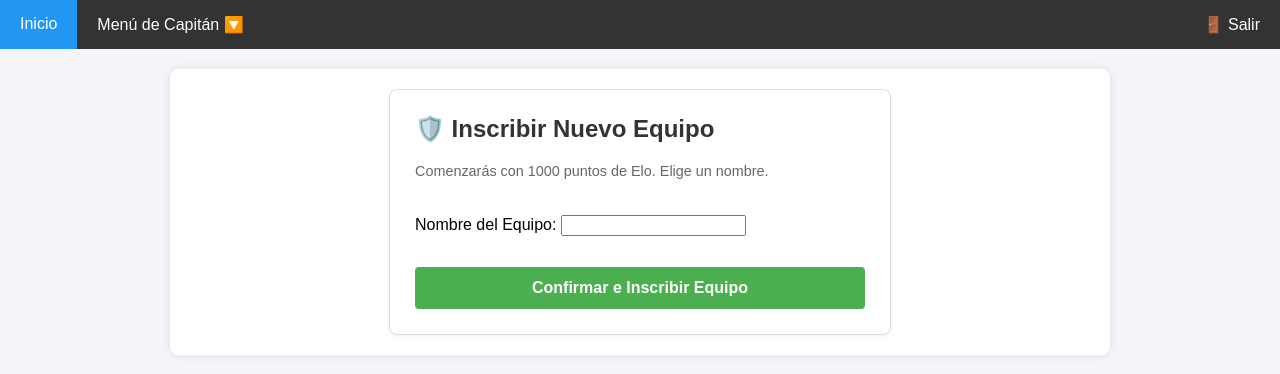
After one commit to MartinAguilarg/Proyecto-inicial-IWG400, a Django app: page /crear-equipo/ in a window 1280 px wide. The commit adds this page. Shown: the top 374 px of the page. Run offline with Django 5.2, Linux system fonts and the light colour scheme; the visitor is signed in with stand-in values (Sample User, id 1); data that the repository does not hold is empty.

Commit message:
Arreglo del logout, creacion de equipo y reporte de resultado

```diff
--- a/proyecto/settings.py
+++ b/proyecto/settings.py
@@ -127,5 +127,6 @@ MAILERS = {
     },
 }
 
-LOGIN_REDIRECT_URL = '/'
 LOGIN_URL = '/cuentas/login/'
+LOGIN_REDIRECT_URL = 'inicio'
+LOGOUT_REDIRECT_URL = 'inicio'
--- a/proyecto/urls.py
+++ b/proyecto/urls.py
@@ -1,22 +1,28 @@
 from django.contrib import admin
 from django.urls import path, include
 from torneo import views
+
 urlpatterns = [
     path('admin/', admin.site.urls),
     path('', views.inicio, name='inicio'),
     path('cuentas/', include('django.contrib.auth.urls')),
     path('registro/', views.registro, name='registro'),
-    path('partido/<int:partido_id>/reportar/', views.reportar_partido, name='reportar_partido'),
+
+    # perfil y equipo
+    path('crear-equipo/', views.crear_equipo, name='crear_equipo'),
+    path('perfil/<int:equipo_id>/', views.perfil_equipo, name='perfil_equipo'),
+    path('mi_perfil/', views.mi_perfil, name='mi_perfil'),
+    path('ranking/', views.ranking, name='ranking'),
+
+    # sistema de desafios y partidos
     path('radar/', views.radar_desafios, name='radar'),
     path('desafio/enviar/<int:retado_id>/', views.enviar_desafio, name='enviar_desafio'),
     path('bandeja/', views.bandeja_desafios, name='bandeja_desafios'),
     path('desafio/responder/<int:desafio_id>/<str:accion>/', views.responder_desafio, name='responder_desafio'),
-    path('perfil/<int:equipo_id>/', views.perfil_equipo, name='perfil_equipo'),
-    path('ranking/', views.ranking, name='ranking'),
-    path('mi_perfil/', views.mi_perfil, name='mi_perfil'),
-    path('calendario/', views.calendario, name='calendario'),
-    path('coordinar/<int:partido_id>/', views.proponer_horario, name='proponer_horario'),
+
+    # coordinacion y calendario
     path('coordinacion/', views.coordinacion, name='coordinacion'),
     path('coordinar/<int:partido_id>/', views.proponer_horario, name='proponer_horario'),
     path('calendario/', views.calendario, name='calendario'),
+    path('partido/<int:partido_id>/reportar/', views.reportar_partido, name='reportar_partido'),
 ]
--- a/torneo/models.py
+++ b/torneo/models.py
@@ -18,6 +18,10 @@ class Partido(models.Model):
     estado = models.CharField(max_length=20, default='pendiente')
 
     # nuevo campo para calendario
+    goles_1_c1 = models.IntegerField(null=True, blank=True)
+    goles_2_c1 = models.IntegerField(null=True, blank=True)
+    goles_1_c2 = models.IntegerField(null=True, blank=True)
+    goles_2_c2 = models.IntegerField(null=True, blank=True)
     fecha_programada = models.DateField(null=True, blank=True)
     hora_programada = models.TimeField(null=True, blank=True)
     estado_coordinacion = models.CharField(max_length=20, default='sin_fecha')
--- a/torneo/templates/registration/base.html
+++ b/torneo/templates/registration/base.html
@@ -7,13 +7,14 @@
         body { font-family: sans-serif; background-color: #f4f4f9; margin: 0; padding: 0; }
         .navbar { background-color: #333; margin-bottom: 20px; display: flex; }
         .navbar a, .dropbtn { color: white; padding: 15px 20px; text-decoration: none; border: none; background: none; font-size: 16px; cursor: pointer; }
-        .navbar a:hover, .dropdown:hover .dropbtn { background-color: #2196F3; }
+        .navbar a:hover, .dropdown:hover .dropbtn, .logout-btn:hover { background-color: #2196F3; }
         .dropdown { position: relative; display: inline-block; }
         .dropdown-content { display: none; position: absolute; background-color: #f9f9f9; min-width: 220px; box-shadow: 0px 8px 16px 0px rgba(0,0,0,0.2); z-index: 1; }
         .dropdown-content a { color: black; padding: 12px 16px; text-decoration: none; display: block; }
         .dropdown-content a:hover { background-color: #ddd; }
         .dropdown:hover .dropdown-content { display: block; }
         .container { max-width: 900px; margin: 0 auto; padding: 20px; background: white; border-radius: 8px; box-shadow: 0 0 10px rgba(0,0,0,0.1); }
+        .logout-btn { color: white; padding: 15px 20px; text-decoration: none; border: none; background: transparent; font-size: 16px; cursor: pointer; font-family: inherit; height: 100%; display: block; }
     </style>
 </head>
 <body>
@@ -31,12 +32,18 @@
                     <a href="{% url 'mi_perfil' %}"> Mi Perfil</a>
                 </div>
             </div>
-            <a href="/cuentas/logout/" style="margin-left: auto;">🚪 Salir</a>
+
+            <form method="post" action="{% url 'logout' %}" style="margin-left: auto; margin-bottom: 0;">
+                {% csrf_token %}
+                <button type="submit" class="logout-btn">🚪 Salir</button>
+            </form>
+
         {% else %}
             <a href="{% url 'ranking' %}"> Ranking Global</a>
             <a href="/cuentas/login/" style="margin-left: auto;">Ingresar</a>
         {% endif %}
     </div>
+
     <!-- Sistema de Notificaciones -->
     {% if messages %}
         <div style="max-width: 900px; margin: 0 auto 20px auto;">
@@ -51,6 +58,7 @@
             {% endfor %}
         </div>
     {% endif %}
+
     <div class="container">
         {% block content %}
         {% endblock %}
--- /dev/null
+++ b/torneo/templates/registration/crear_equipo.html
@@ -0,0 +1,16 @@
+{% extends 'registration/base.html' %}
+
+{% block content %}
+<div style="max-width: 450px; margin: 0 auto; background: #fff; padding: 25px; border-radius: 8px; border: 1px solid #ddd; box-shadow: 0 2px 5px rgba(0,0,0,0.05);">
+    <h2 style="margin-top: 0; color: #333;">🛡️ Inscribir Nuevo Equipo</h2>
+    <p style="color: #666; font-size: 0.9em; margin-bottom: 20px;">Comenzarás con 1000 puntos de Elo. Elige un nombre.</p>
+
+    <form method="post" style="display: flex; flex-direction: column; gap: 15px;">
+        {% csrf_token %}
+        <div style="display: flex; flex-direction: column; gap: 5px;">
+            {{ form.as_p }}
+        </div>
+        <button type="submit" style="background-color: #4CAF50; color: white; padding: 12px; border: none; border-radius: 4px; font-weight: bold; cursor: pointer; font-size: 1em;">Confirmar e Inscribir Equipo</button>
+    </form>
+</div>
+{% endblock %}
--- a/torneo/views.py
+++ b/torneo/views.py
@@ -68,7 +68,8 @@ def inicio(request):
             es_capitan = True
             mi_equipo = equipo_qs.first()
             partidos_activos = Partido.objects.filter(
-                Q(equipo_1=mi_equipo) | Q(equipo_2=mi_equipo)
+                Q(equipo_1=mi_equipo) | Q(equipo_2=mi_equipo),
+                estado_coordinacion='aceptado'
             ).exclude(estado='confirmado')
 
     return render(request, 'registration/inicio.html', {
@@ -150,8 +151,12 @@ def perfil_equipo(request, equipo_id):
 @login_required
 def reportar_partido(request, partido_id):
     partido = get_object_or_404(Partido, id=partido_id)
+
+    if partido.estado == 'confirmado':
+        messages.warning(request, "Este partido ya fue confirmado y los puntos Elo fueron asignados.")
+        return redirect('inicio')
+
     usuario_actual = request.user
-
     es_capitan_1 = partido.equipo_1.capitan == usuario_actual
     es_capitan_2 = partido.equipo_2.capitan == usuario_actual
 
```
Also changed, not shown: torneo/templates/registration/inicio.html (+16 -4 lines), torneo/migrations/0007_partido_goles_1_c1_partido_goles_1_c2_and_more.py (added).
